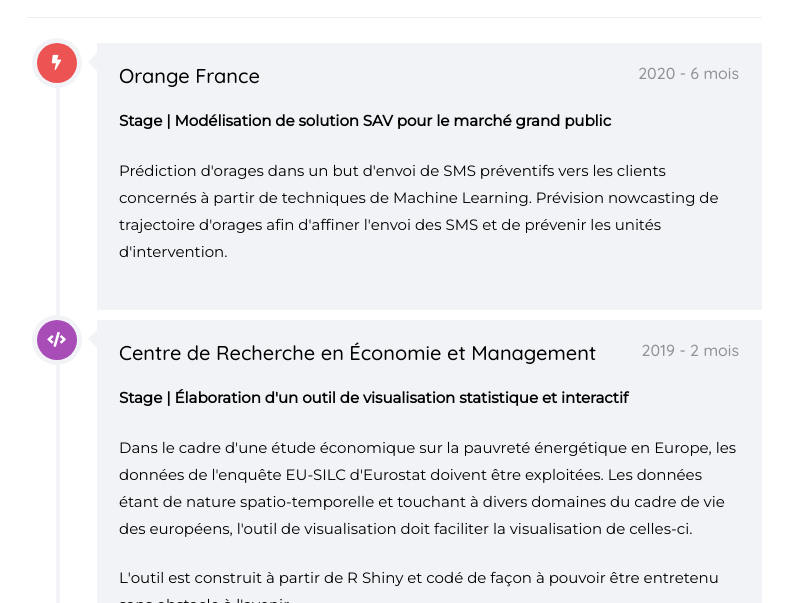
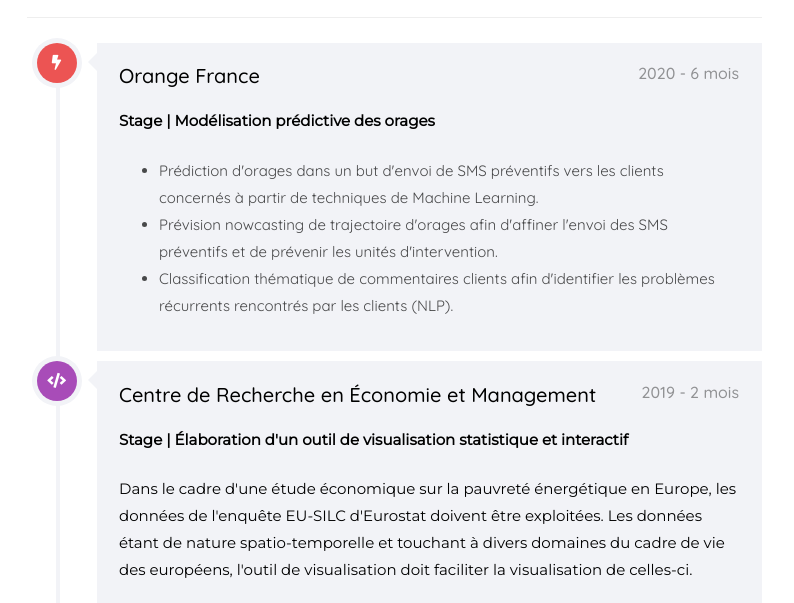
Before and after one commit to Psqrt/portfolio, a plain HTML site: page index.html in a window 1280 px wide. Shown: the part 2477-3080 px from the top of the page, without its empty margins (396-1190 px from the left). Drawn offline with nearby package versions, Linux system fonts and the light colour scheme; files whose address does not match are found by name; a web font is replaced by a local one.

Commit message:
update cv + missions orange

```diff
--- a/index.html
+++ b/index.html
@@ -473,10 +473,14 @@
 											<div class="timeline-label">
 												<h2>Orange France<span
 														style="float: right">2020 - 6 mois</span></h2>
-												<p><strong>Stage | Modélisation de solution SAV pour le marché grand public</strong><br></p>
-												<p>Prédiction d'orages dans un but d'envoi de SMS préventifs vers les clients concernés à partir
-													de techniques de Machine Learning. Prévision nowcasting de trajectoire d'orages afin d'affiner
-													l'envoi des SMS et de prévenir les unités d'intervention.</p>
+												<p><strong>Stage | Modélisation prédictive des orages</strong><br></p>
+												<ul>
+													<li>Prédiction d'orages dans un but d'envoi de SMS préventifs vers les clients concernés à partir
+													de techniques de Machine Learning. </li>
+													<li>Prévision nowcasting de trajectoire d'orages afin d'affiner
+													l'envoi des SMS préventifs et de prévenir les unités d'intervention.</li>
+												<li>Classification thématique de commentaires clients afin d'identifier les problèmes récurrents rencontrés par les clients (NLP).</li>
+											</ul>
 											</div>
 										</div>
 									</article>
@@ -1150,7 +1154,7 @@
 										ou bien pour échanger autour de la Data Science.</p>
 									<br><br><br><br><br>
 									<hr>
-									<div align="right">Dernière mise à jour : 18 Octobre 2020</div>
+									<div align="right">Dernière mise à jour : 5 Décembre 2020</div>
 								</div>
 							</div>
 						</div>
```
Also changed, not shown: 2 other files.
